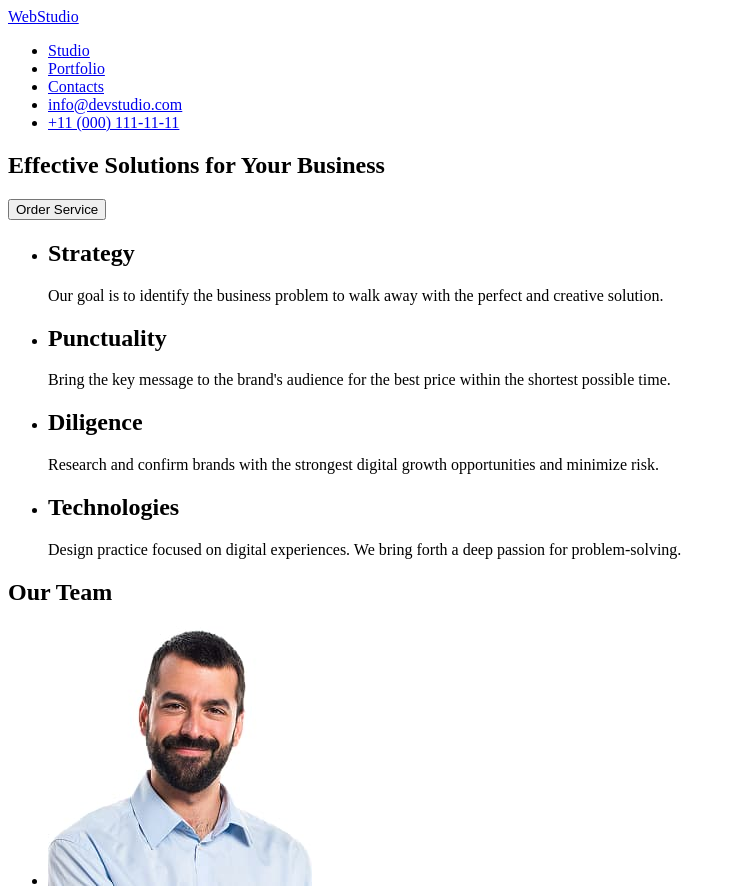
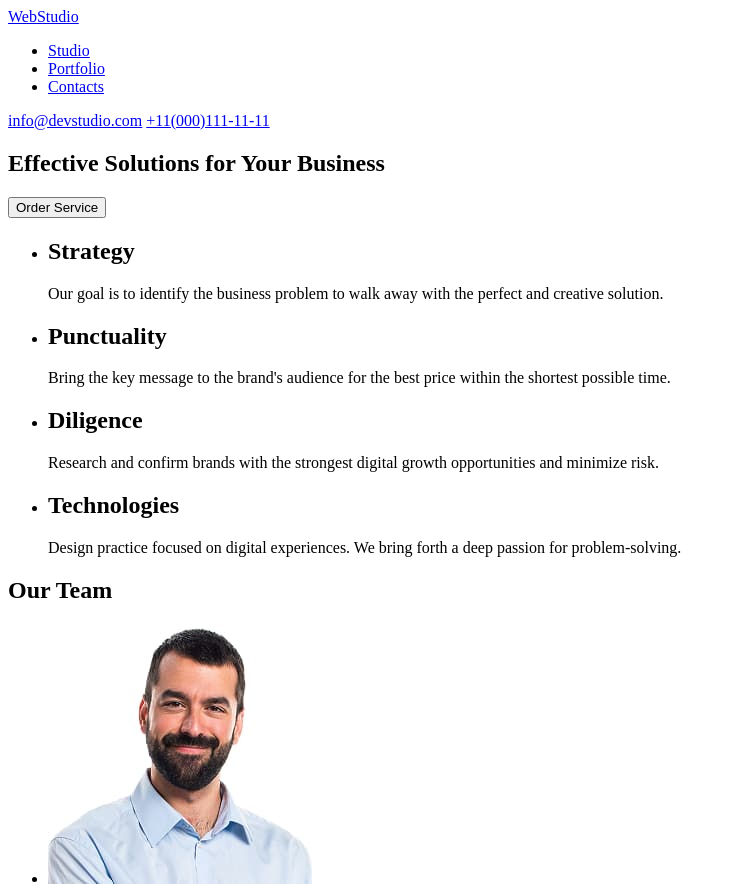
Before and after one commit to VolodymyrTr/goit-markup-hw-01, a plain HTML site: page index.html in a window 1280 px wide. Shown: the top 889 px of the page, without its empty margins (0-736 px from the left). Drawn offline with Linux system fonts and the light colour scheme.

Commit message:
виправлення помилок

```diff
--- a/index.html
+++ b/index.html
@@ -15,9 +15,9 @@
           <li><a href="#">Studio</a></li>
           <li><a href="#">Portfolio</a></li>
           <li><a href="#">Contacts</a></li>
-          <li><a href="mailto:info@devstudio.com">info@devstudio.com</a></li>
-          <li><a href="tel:+11(000)111-11-11">+11 (000) 111-11-11</a></li></ul>
         </ul>
+        <a href="mailto:info@devstudio.com">info@devstudio.com</a>
+        <a href="tel:+11(000)111-11-11">+11(000)111-11-11</a>
       </nav>
     </header>
     <!-- #endregion header -->
```
